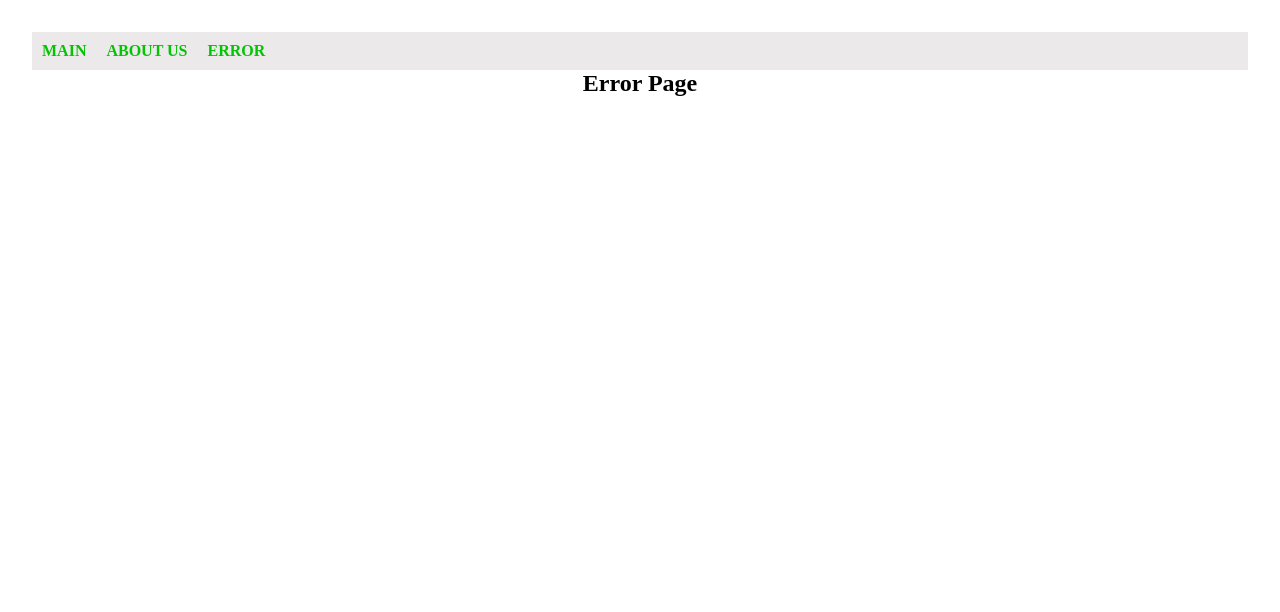
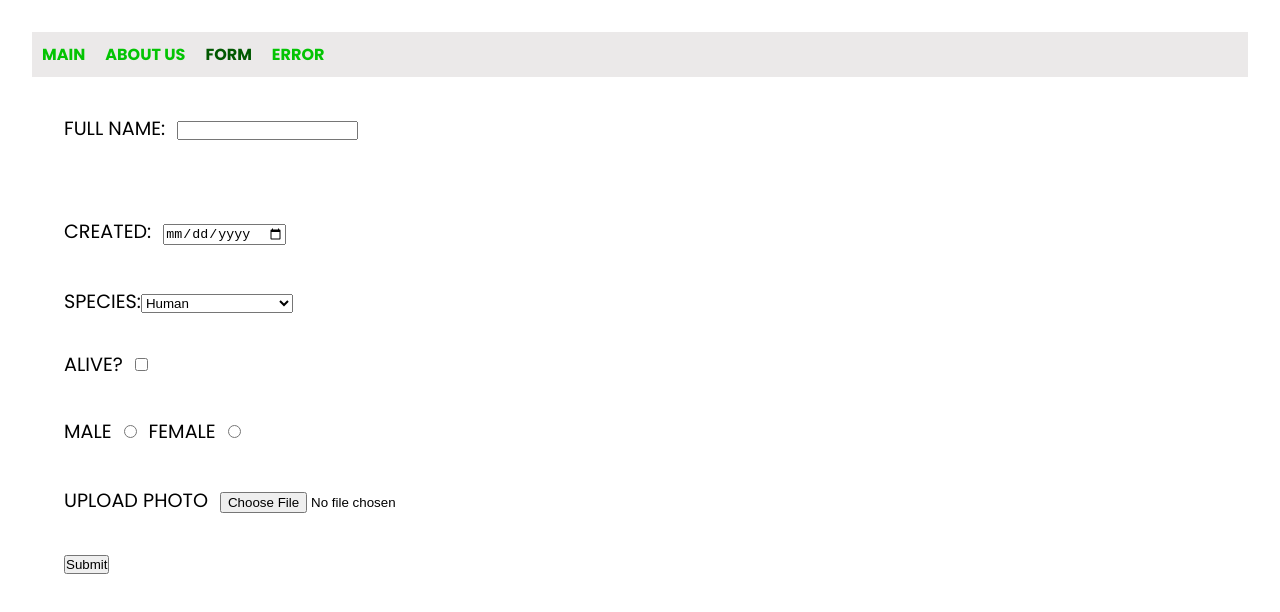
Before and after one commit to makhitr/rsschool-react2023, a React (Vite) app: page /form in a window 1280 px wide. Shown: the top 612 px of the page. Built offline with nearby package versions, Linux system fonts and the light colour scheme.

Commit message:
feat: add form

```diff
--- a/index.html
+++ b/index.html
@@ -2,7 +2,12 @@
 <html lang="en">
   <head>
     <meta charset="UTF-8" />
-    <link rel="icon" type="image/svg+xml" href="/vite.svg" />
+    <link rel="preconnect" href="https://fonts.googleapis.com" />
+    <link rel="preconnect" href="https://fonts.gstatic.com" crossorigin />
+    <link
+      href="https://fonts.googleapis.com/css2?family=Poppins:wght@300;400;500;600;700;900&display=swap"
+      rel="stylesheet"
+    />
     <meta name="viewport" content="width=device-width, initial-scale=1.0" />
     <title>RSSChool React23</title>
   </head>
--- a/src/components/card/Card.tsx
+++ b/src/components/card/Card.tsx
@@ -12,14 +12,16 @@ class Card extends React.Component<CardProps> {
   }
 
   render(): React.ReactNode {
-    const { image, name, gender, location, status } = this.props.cardData;
+    const { image, name, gender, status, created, species } = this.props.cardData;
+    const date = new Date(created).toLocaleDateString();
     return (
       <div className={styles.cardWrapper} data-testid="card">
         <h2> {name}</h2>
         <img src={image} />
         <h3> {gender}</h3>
-        <p> {location.name}</p>
         <p> {status}</p>
+        <p>species: {species}</p>
+        <p>created: {date}</p>
       </div>
     );
   }
--- /dev/null
+++ b/src/components/form/Form.module.css
@@ -0,0 +1,13 @@
+.formWrapper {
+  margin: 2rem;
+  display: flex;
+  flex-direction: column;
+  align-items: flex-start;
+  gap: 30px;
+  text-transform: uppercase;
+  font-size: 1.2rem;
+}
+
+.formWrapper input {
+  margin: 12px
+}
--- /dev/null
+++ b/src/components/form/Form.tsx
@@ -0,0 +1,91 @@
+import React, { FormEvent, RefObject } from 'react';
+import styles from './Form.module.css';
+
+class Form extends React.Component {
+  form = React.createRef<HTMLFormElement>();
+  nameInput = React.createRef<HTMLInputElement>();
+  dateInput = React.createRef<HTMLInputElement>();
+  aliveInput = React.createRef<HTMLInputElement>();
+  selectOptions = React.createRef<HTMLSelectElement>();
+  genderMaleInput = React.createRef<HTMLInputElement>();
+  genderFemaleInput = React.createRef<HTMLInputElement>();
+  fileInput = React.createRef<HTMLInputElement>();
+
+  state = {
+    errors: [],
+  };
+
+  validateForm = (form: RefObject<HTMLFormElement>) => {
+    // new Array(form.current).map(el => console.log(el))
+    console.log(form);
+  };
+
+  handleSubmit = (event: FormEvent) => {
+    event.preventDefault();
+    // console.log(this.form.current?.name)
+    console.log(
+      this.nameInput.current?.value,
+      this.dateInput.current?.value,
+      this.aliveInput.current?.checked,
+      this.selectOptions.current?.value,
+      this.genderMaleInput.current?.checked,
+      this.genderFemaleInput.current?.checked,
+      this.fileInput.current?.value
+    );
+    this.validateForm(this.form);
+    // console.log(this.nameInput.current?.value)
+  };
+
+  render() {
+    return (
+      <form onSubmit={this.handleSubmit} ref={this.form} className={styles.formWrapper}>
+        <label>
+          Full Name:
+          <input type="text" ref={this.nameInput} name="name" />
+        </label>
+        <div></div>
+        <label>
+          Created:
+          <input type="date" ref={this.dateInput} />
+        </label>
+        <label>
+          Species:
+          <select id="species" name="species" ref={this.selectOptions}>
+            <option value="human">Human</option>
+            <option value="alien">Alien</option>
+            <option value="humanoid">Humanoid</option>
+            <option value="mythological creature">Mythological Creature</option>
+          </select>
+        </label>
+        <label>
+          Alive?
+          <input type="checkbox" ref={this.aliveInput} />
+        </label>
+        <div>
+          <label>
+            Male
+            <input type="radio" ref={this.genderMaleInput} name="gender" />
+          </label>
+          <label>
+            Female
+            <input type="radio" ref={this.genderFemaleInput} name="gender" />
+          </label>
+        </div>
+        <label>
+          Upload photo
+          <input type="file" ref={this.fileInput} />
+        </label>
+        <button>Submit</button>
+      </form>
+    );
+  }
+}
+
+export default Form;
+
+// text input
+// date input
+// dropdown/select
+// checkbox
+// switcher (radio)
+// file upload (image)
--- a/src/components/navBar/NavBar.tsx
+++ b/src/components/navBar/NavBar.tsx
@@ -21,6 +21,13 @@ class NavBar extends React.Component {
           About us
         </NavLink>
         <NavLink
+          to="/form"
+          data-testid="from-link"
+          className={({ isActive }) => (isActive ? styles.navLinkActive : '')}
+        >
+          Form
+        </NavLink>
+        <NavLink
           to="/*"
           data-testid="error-link"
           className={({ isActive }) => (isActive ? styles.navLinkActive : '')}
--- a/src/index.css
+++ b/src/index.css
@@ -2,6 +2,10 @@
   margin: 0;
   padding: 0;
   box-sizing: border-box;
+}
+
+body {
+  font-family: 'Poppins', sans-serif;
 }
 
 #root {
--- /dev/null
+++ b/src/pages/FormPage/FormPage.tsx
@@ -0,0 +1,10 @@
+import React from 'react';
+import Form from '../../components/form/Form';
+
+class FormPage extends React.Component {
+  render() {
+    return <Form />;
+  }
+}
+
+export default FormPage;
--- a/src/router/AppRouters.tsx
+++ b/src/router/AppRouters.tsx
@@ -3,6 +3,7 @@ import { Route, Routes } from 'react-router-dom';
 import AboutPage from '../pages/AboutPage/AboutPage';
 import ErrorPage from '../pages/ErrorPage/ErrorPage';
 import MainPage from '../pages/MainPage/MainPage';
+import FormPage from '../pages/FormPage/FormPage';
 
 class AppRouter extends React.Component {
   render(): React.ReactNode {
@@ -10,6 +11,7 @@ class AppRouter extends React.Component {
       <Routes>
         <Route path="/" element={<MainPage />} />
         <Route path="/about" element={<AboutPage />} />
+        <Route path="/form" element={<FormPage />} />
         <Route path="/*" element={<ErrorPage />} />
       </Routes>
     );
```
Also changed, not shown: src/components/searchBar/SearchBar.tsx (line endings or trailing spaces), src/pages/FormPage/FormPage.module.css (added), 2 other files (tests, documents, lock files or other folders).
